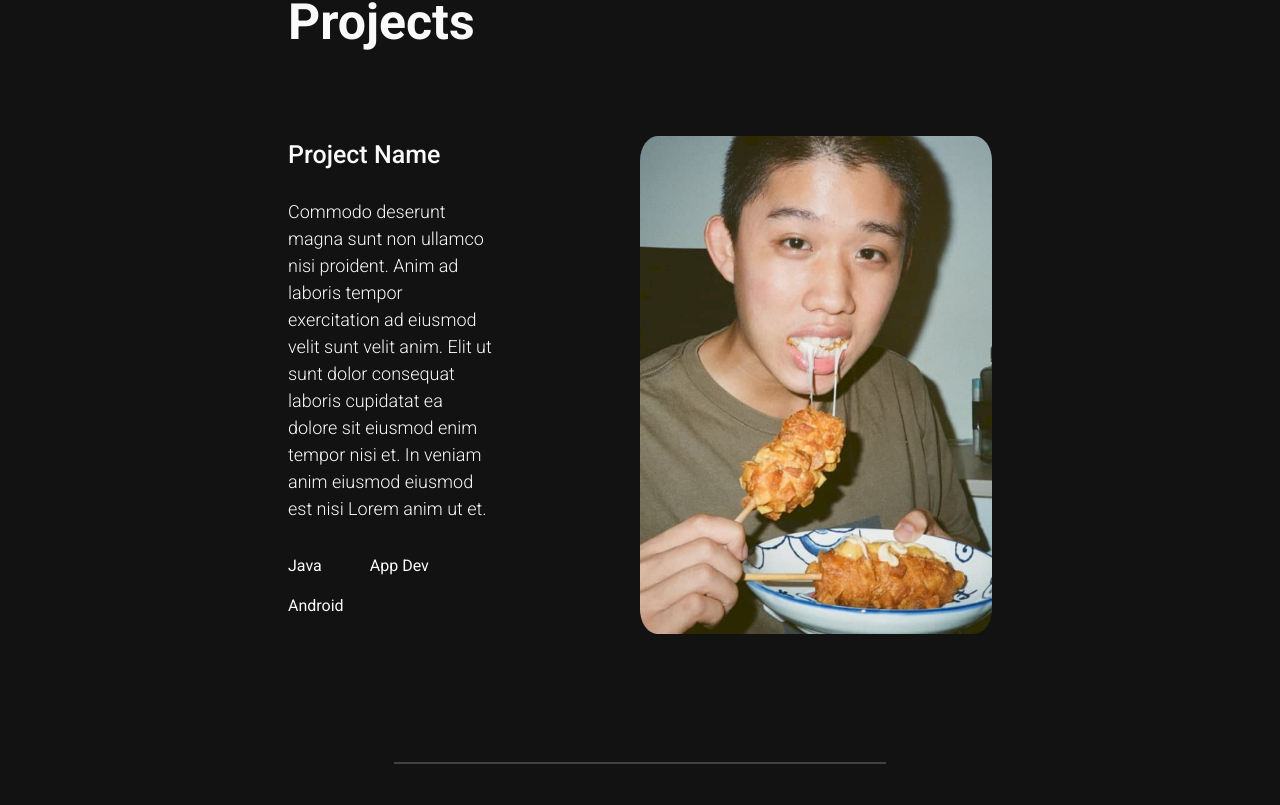
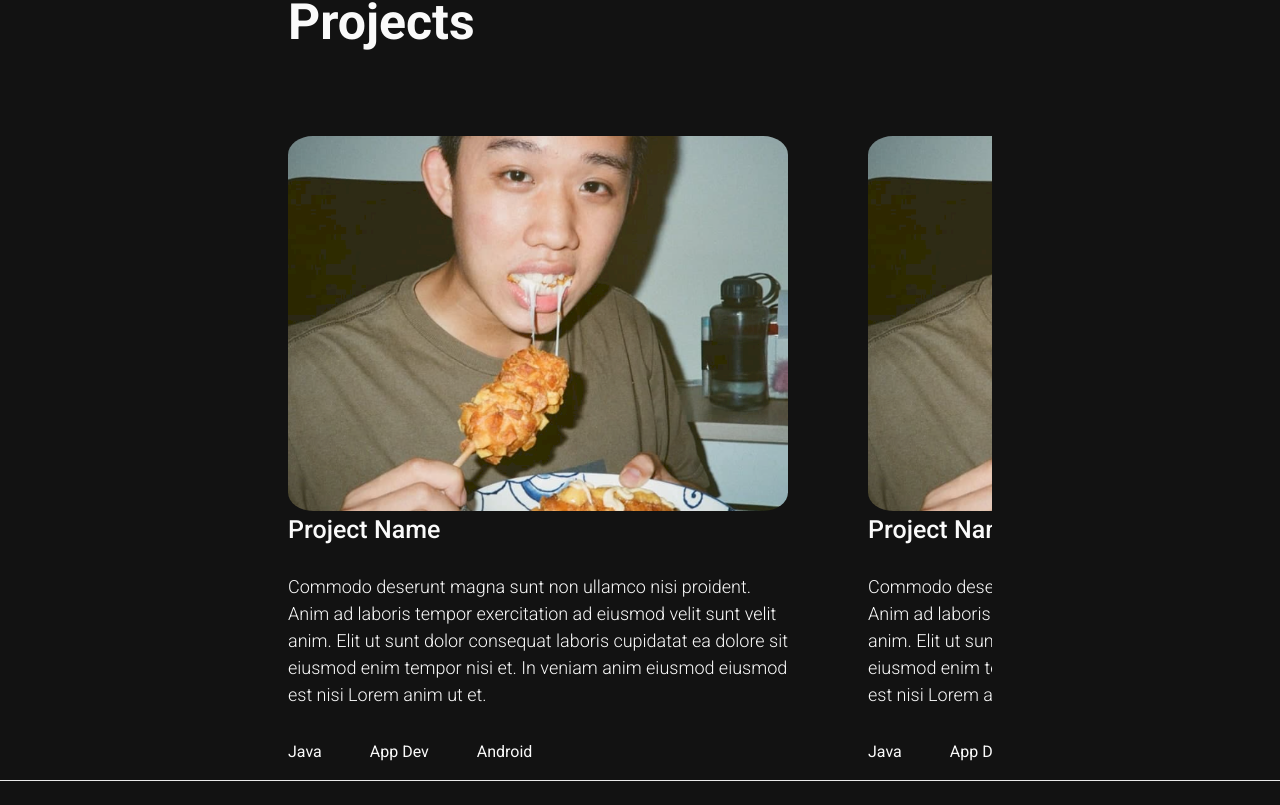
Before and after one commit to aloy2312/portfolio, a Next.js app: page / in a window 1280 px wide. Shown: the part 2215-3020 px from the top of the page. Built offline with nearby package versions, Linux system fonts and the light colour scheme.

Commit message:
changed portfolio section (mobile responsiveness)

```diff
--- a/components/projects.js
+++ b/components/projects.js
@@ -6,17 +6,18 @@ const projects = () => {
   return (
     <div className={styles.container}>
       <div className={styles.projectsTitle}>Projects</div>
-
+      {/* 3 Projects  */}
+      <div className={styles.projectsGroups}>
         {/* Project 1 */}
-      <div className={styles.projectsGroup}>
+        <div className={styles.projectsGroup1}>
           <div className={styles.projectsTextLeft}>
             <div className={styles.projectsName}>Project Name</div>
             <div className={styles.projectsInfo}>
               Commodo deserunt magna sunt non ullamco nisi proident. Anim ad
               laboris tempor exercitation ad eiusmod velit sunt velit anim. Elit
-            ut sunt dolor consequat laboris cupidatat ea dolore sit eiusmod enim
-            tempor nisi et. In veniam anim eiusmod eiusmod est nisi Lorem anim
-            ut et.
+              ut sunt dolor consequat laboris cupidatat ea dolore sit eiusmod
+              enim tempor nisi et. In veniam anim eiusmod eiusmod est nisi Lorem
+              anim ut et.
             </div>
             <div className={styles.tags}>
               <span className={styles.tag}>Java</span>
@@ -40,8 +41,8 @@ const projects = () => {
         <hr className={styles.horizontal} />
 
         {/* Project 2 */}
-      <div className={styles.projectsGroup}>
-        <div className={styles.imageBox}>
+        <div className={styles.projectsGroup2}>
+          <div className={styles.imageBoxLeft}>
             <Image
               priority
               src="/images/profile.jpg"
@@ -56,9 +57,9 @@ const projects = () => {
             <div className={styles.projectsInfo}>
               Commodo deserunt magna sunt non ullamco nisi proident. Anim ad
               laboris tempor exercitation ad eiusmod velit sunt velit anim. Elit
-            ut sunt dolor consequat laboris cupidatat ea dolore sit eiusmod enim
-            tempor nisi et. In veniam anim eiusmod eiusmod est nisi Lorem anim
-            ut et.
+              ut sunt dolor consequat laboris cupidatat ea dolore sit eiusmod
+              enim tempor nisi et. In veniam anim eiusmod eiusmod est nisi Lorem
+              anim ut et.
             </div>
             <div className={styles.tags}>
               <span className={styles.tag}>Java</span>
@@ -72,15 +73,15 @@ const projects = () => {
         <hr className={styles.horizontal} />
 
         {/* Project 3 */}
-      <div className={styles.projectsGroup}>
+        <div className={styles.projectsGroup1}>
           <div className={styles.projectsTextLeft}>
             <div className={styles.projectsName}>Project Name</div>
             <div className={styles.projectsInfo}>
               Commodo deserunt magna sunt non ullamco nisi proident. Anim ad
               laboris tempor exercitation ad eiusmod velit sunt velit anim. Elit
-            ut sunt dolor consequat laboris cupidatat ea dolore sit eiusmod enim
-            tempor nisi et. In veniam anim eiusmod eiusmod est nisi Lorem anim
-            ut et.
+              ut sunt dolor consequat laboris cupidatat ea dolore sit eiusmod
+              enim tempor nisi et. In veniam anim eiusmod eiusmod est nisi Lorem
+              anim ut et.
             </div>
             <div className={styles.tags}>
               <span className={styles.tag}>Java</span>
@@ -101,6 +102,7 @@ const projects = () => {
         </div>
         {/* Project 3 */}
       </div>
+    </div>
   );
 };
 
--- a/styles/projects.module.css
+++ b/styles/projects.module.css
@@ -7,15 +7,15 @@
 
 .projectsTextLeft {
   width: 50%;
-  padding-right: 9rem;
+  padding-right: 4rem;
 }
 
 .projectsTextRight {
   width: 50%;
-  padding-left: 9rem;
+  padding-left: 4rem;
 }
 
-.imageBox {
+.imageBoxLeft {
   width: 50%;
   display: flex;
 }
@@ -32,7 +32,11 @@
   object-position: center;
 }
 
-.projectsGroup {
+.projectsGroup1 {
+  display: flex;
+  justify-content: space-between;
+}
+.projectsGroup2 {
   display: flex;
   justify-content: space-between;
 }
@@ -65,3 +69,42 @@
   border: solid 1px rgb(211, 207, 207);
   margin: 8rem auto;
 }
+
+@media (max-width: 1500px) {
+  .projectsGroups {
+    display: flex;
+    gap: 5rem;
+    overflow-x: auto;
+  }
+  .projectsGroup1 {
+    display: flex;
+    flex-direction: column-reverse;
+  }
+  .projectsGroup2 {
+    display: flex;
+    flex-direction: column;
+  }
+  .horizontal {
+    display: none;
+  }
+  .projectsTextLeft {
+    padding: 0;
+    width: 100%;
+  }
+  .projectsTextRight {
+    padding: 0;
+    width: 100%;
+  }
+
+  .imageBoxLeft {
+    width: 100%;
+    width: 500px;
+    height: 375px;
+  }
+
+  .imageBoxRight {
+    width: 100%;
+    width: 500px;
+    height: 375px;
+  }
+}
```
Lines whose indentation alone changed are shown as unchanged.
